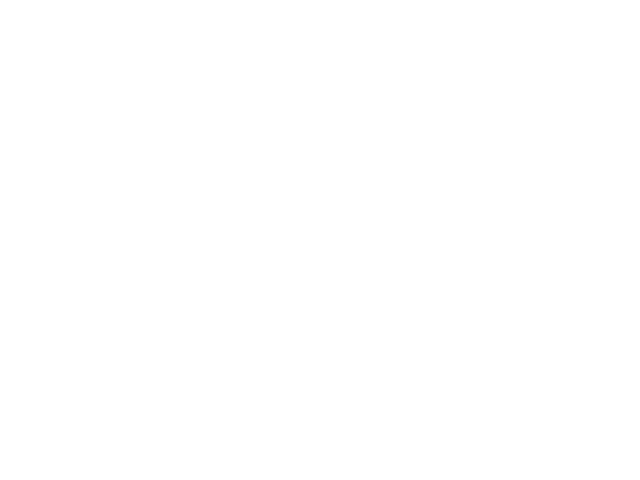
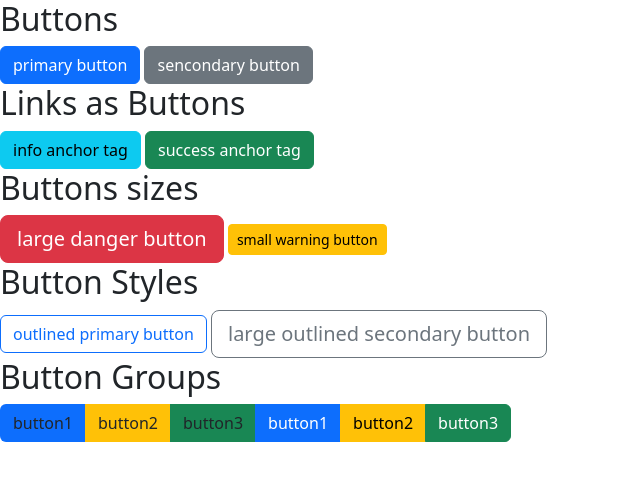
Before and after one commit to HeyFei/Bootstrap5-Crash-Course, a plain HTML site: page index.html in a window 1280 px wide. Shown: the whole page, without its empty margins (0-640 px from the left). Drawn offline with nearby package versions, Linux system fonts and the light colour scheme.

Commit message:
button code

```diff
--- a/index.html
+++ b/index.html
@@ -9,8 +9,43 @@
 </head>
 
 <body>
+    <!-- basic buttons -->
+    <h2>Buttons</h2>
 
+    <button class="btn btn-primary">primary button</button>
+    <!-- whatever button we create we always give it this btn class -->
+    <button class="btn btn-secondary">sencondary button</button>
 
+    <!-- anchor tags as buttons -->
+    <h2>Links as Buttons</h2>
+
+    <a href="#" class="btn btn-info">info anchor tag</a>
+    <a href="#" class="btn btn-success">success anchor tag</a>
+
+    <!-- buttons sizes-->
+    <h2>Buttons sizes</h2>
+
+    <button class="btn btn-lg btn-danger">large danger button</button>
+    <button class="btn btn-sm btn-warning">small warning button</button>
+
+    <!-- outlined styles-->
+    <h2>Button Styles</h2>
+
+    <button class="btn btn-outline-primary">outlined primary button</button>
+    <button class="btn btn-outline-secondary btn-lg">large outlined secondary button</button>
+
+    <!-- button groups-->
+    <h2>Button Groups</h2>
+
+    <div class="btn-group">
+        <button class="btn bg-primary">button1</button>
+        <button class="btn bg-warning">button2</button>
+        <button class="btn bg-success">button3</button>
+
+        <a href="#" class="btn btn-primary">button1</a>
+        <a href="#" class="btn btn-warning">button2</a>
+        <a href="#" class="btn btn-success">button3</a>
+    </div>
 
     <script src="https://cdn.jsdelivr.net/npm/bootstrap@5.3.2/dist/js/bootstrap.bundle.min.js"
         integrity="sha384-C6RzsynM9kWDrMNeT87bh95OGNyZPhcTNXj1NW7RuBCsyN/o0jlpcV8Qyq46cDfL"
```
